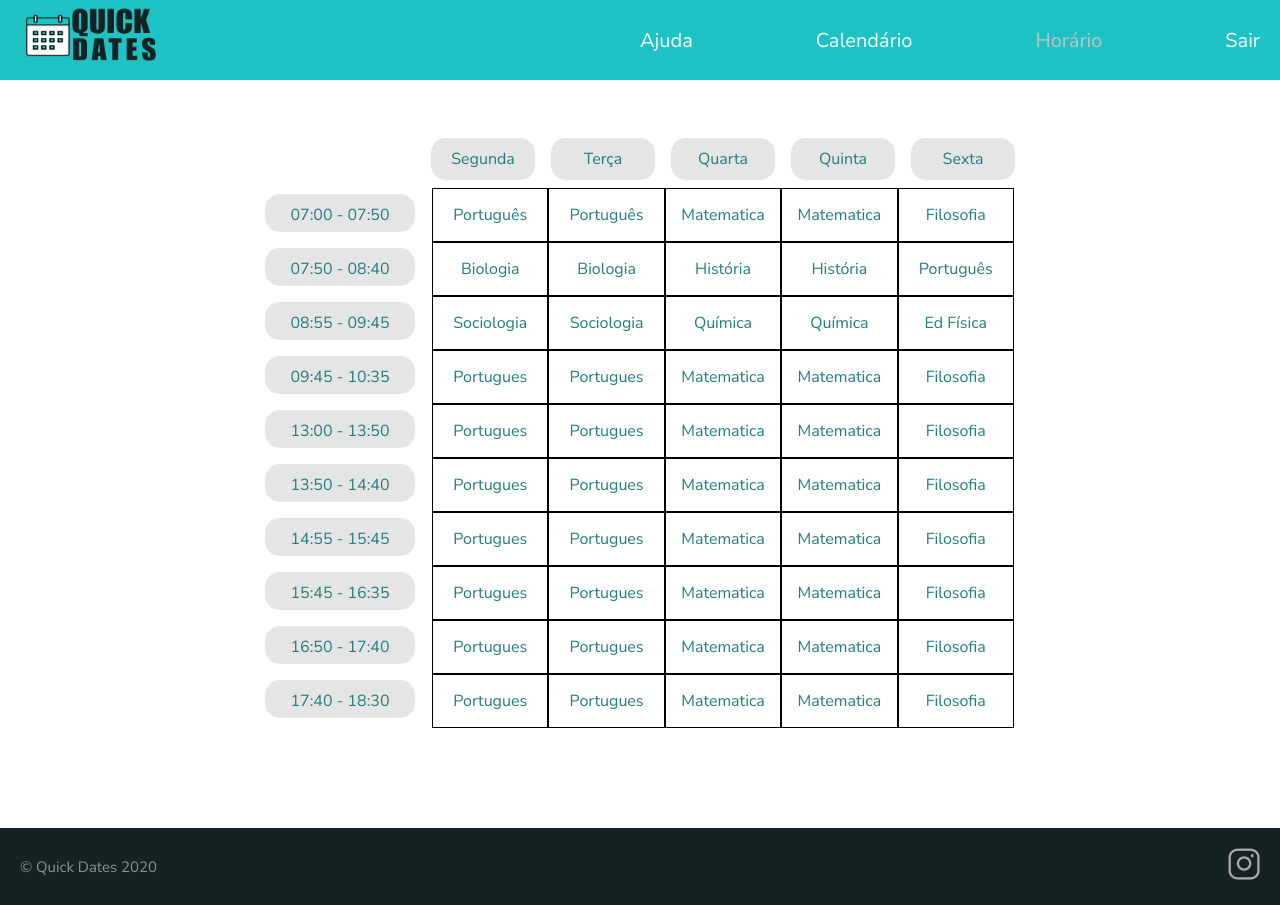
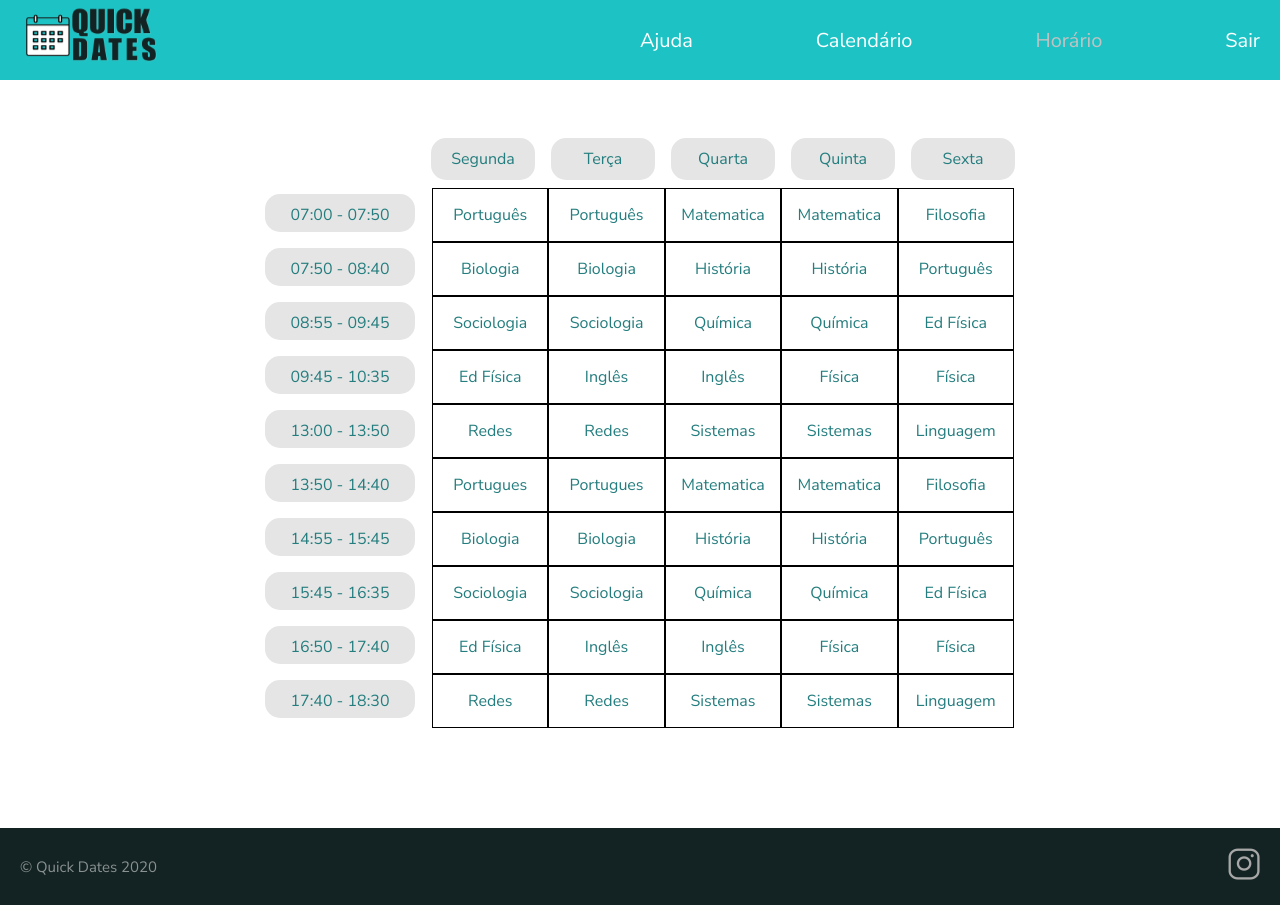
Before and after one commit to Quick-Dates/Quick-Dates-Web, a React (Create React App) app: page /time in a window 1280 px wide. Built offline with nearby package versions, Linux system fonts and the light colour scheme.

Commit message:
Exclusão de componentes desnecessários

```diff
--- a/src/components/ClassSchedule/index.tsx
+++ b/src/components/ClassSchedule/index.tsx
@@ -46,11 +46,18 @@ const ClassSchedule: FC = () => (
           <span className="materia">Ed Física</span>
         </div>
         <div className="line">
-          <span className="materia">Portugues</span>
-          <span className="materia">Portugues</span>
-          <span className="materia">Matematica</span>
-          <span className="materia">Matematica</span>
-          <span className="materia">Filosofia</span>
+          <span className="materia">Ed Física</span>
+          <span className="materia">Inglês</span>
+          <span className="materia">Inglês</span>
+          <span className="materia">Física</span>
+          <span className="materia">Física</span>
+        </div>
+        <div className="line">
+          <span className="materia">Redes</span>
+          <span className="materia">Redes</span>
+          <span className="materia">Sistemas</span>
+          <span className="materia">Sistemas</span>
+          <span className="materia">Linguagem</span>
         </div>
         <div className="line">
           <span className="materia">Portugues</span>
@@ -60,39 +67,32 @@ const ClassSchedule: FC = () => (
           <span className="materia">Filosofia</span>
         </div>
         <div className="line">
-          <span className="materia">Portugues</span>
-          <span className="materia">Portugues</span>
-          <span className="materia">Matematica</span>
-          <span className="materia">Matematica</span>
-          <span className="materia">Filosofia</span>
+          <span className="materia">Biologia</span>
+          <span className="materia">Biologia</span>
+          <span className="materia">História</span>
+          <span className="materia">História</span>
+          <span className="materia">Português</span>
         </div>
         <div className="line">
-          <span className="materia">Portugues</span>
-          <span className="materia">Portugues</span>
-          <span className="materia">Matematica</span>
-          <span className="materia">Matematica</span>
-          <span className="materia">Filosofia</span>
+          <span className="materia">Sociologia</span>
+          <span className="materia">Sociologia</span>
+          <span className="materia">Química</span>
+          <span className="materia">Química</span>
+          <span className="materia">Ed Física</span>
         </div>
         <div className="line">
-          <span className="materia">Portugues</span>
-          <span className="materia">Portugues</span>
-          <span className="materia">Matematica</span>
-          <span className="materia">Matematica</span>
-          <span className="materia">Filosofia</span>
+          <span className="materia">Ed Física</span>
+          <span className="materia">Inglês</span>
+          <span className="materia">Inglês</span>
+          <span className="materia">Física</span>
+          <span className="materia">Física</span>
         </div>
         <div className="line">
-          <span className="materia">Portugues</span>
-          <span className="materia">Portugues</span>
-          <span className="materia">Matematica</span>
-          <span className="materia">Matematica</span>
-          <span className="materia">Filosofia</span>
-        </div>
-        <div className="line">
-          <span className="materia">Portugues</span>
-          <span className="materia">Portugues</span>
-          <span className="materia">Matematica</span>
-          <span className="materia">Matematica</span>
-          <span className="materia">Filosofia</span>
+          <span className="materia">Redes</span>
+          <span className="materia">Redes</span>
+          <span className="materia">Sistemas</span>
+          <span className="materia">Sistemas</span>
+          <span className="materia">Linguagem</span>
         </div>
       </div>
     </div>
--- a/src/components/SocialMedia/index.tsx
+++ /dev/null
@@ -1,24 +0,0 @@
-import React, { FC } from 'react';
-import TelegramIcon from '../../assets/telegram-icon.svg';
-import GmailIcon from '../../assets/gmail-icon.svg';
-import WhatsAppIcon from '../../assets/whatsapp-icon.svg';
-import './styles.css';
-
-const SocialMedia: FC = () => (
-  <div className="socialMedia">
-    <a className="linksSocialMedia" href="https://web.telegram.org/#/login">
-      <img className="socialMediaIcon" src={TelegramIcon} alt="Telegram" />
-      <p className="nameSocialMedia">Telegram</p>
-    </a>
-    <a className="linksSocialMedia" href="https://www.gmail.com/mail/help/intl/en/about.html?utm_expid=...">
-      <img className="socialMediaIcon" src={GmailIcon} alt="Gmail" />
-      <p className="nameSocialMedia">Gmail</p>
-    </a>
-    <a className="linksSocialMedia" href="https://www.whatsapp.com/?lang=pt_br">
-      <img className="socialMediaIcon" src={WhatsAppIcon} alt="WhatsApp" />
-      <p className="nameSocialMedia">WhatsApp</p>
-    </a>
-  </div>
-);
-
-export default SocialMedia;
--- a/src/components/SocialMedia/styles.css
+++ /dev/null
@@ -1,24 +0,0 @@
-.socialMedia {
-  background-color: var(--background-card-secundary);
-  width: 1000px;
-  height: 300px;
-  margin-left: auto;
-  margin-right: auto;
-  align-items: center;
-  display: flex;
-  justify-content: center;
-}
-
-.linksSocialMedia{
-  text-decoration: none;
-  color: var(--color-text-card);
-}
-
-.socialMediaIcon{
-  margin-left: 50px;
-  margin-right: 50px;
-}
-
-.nameSocialMedia{
-  text-align: center;
-}
--- a/src/pages/Help/index.tsx
+++ b/src/pages/Help/index.tsx
@@ -1,7 +1,9 @@
 /* eslint-disable no-unneeded-ternary */
 import React, { FC } from 'react';
 import { useParams } from 'react-router-dom';
-import SocialMedia from '../../components/SocialMedia';
+import TelegramIcon from '../../assets/telegram-icon.svg';
+import GmailIcon from '../../assets/gmail-icon.svg';
+import WhatsAppIcon from '../../assets/whatsapp-icon.svg';
 import Template from '../../components/Template';
 import './styles.css';
 
@@ -14,7 +16,20 @@ const Help: FC = () => {
   return (
     <div>
       <Template isStudent={user === 'student' ? true : false} title="Help">
-        <SocialMedia />
+        <div className="socialMedia">
+          <a className="linksSocialMedia" href="https://web.telegram.org/#/login">
+            <img className="socialMediaIcon" src={TelegramIcon} alt="Telegram" />
+            <p className="nameSocialMedia">Telegram</p>
+          </a>
+          <a className="linksSocialMedia" href="https://www.gmail.com/mail/help/intl/en/about.html?utm_expid=...">
+            <img className="socialMediaIcon" src={GmailIcon} alt="Gmail" />
+            <p className="nameSocialMedia">Gmail</p>
+          </a>
+          <a className="linksSocialMedia" href="https://www.whatsapp.com/?lang=pt_br">
+            <img className="socialMediaIcon" src={WhatsAppIcon} alt="WhatsApp" />
+            <p className="nameSocialMedia">WhatsApp</p>
+          </a>
+        </div>
       </Template>
     </div>
   );
--- a/src/pages/Help/styles.css
+++ b/src/pages/Help/styles.css
@@ -0,0 +1,24 @@
+.socialMedia {
+  background-color: var(--background-card-secundary);
+  width: 1000px;
+  height: 300px;
+  margin-left: auto;
+  margin-right: auto;
+  align-items: center;
+  display: flex;
+  justify-content: center;
+}
+
+.linksSocialMedia{
+  text-decoration: none;
+  color: var(--color-text-card);
+}
+
+.socialMediaIcon{
+  margin-left: 50px;
+  margin-right: 50px;
+}
+
+.nameSocialMedia{
+  text-align: center;
+}
```
